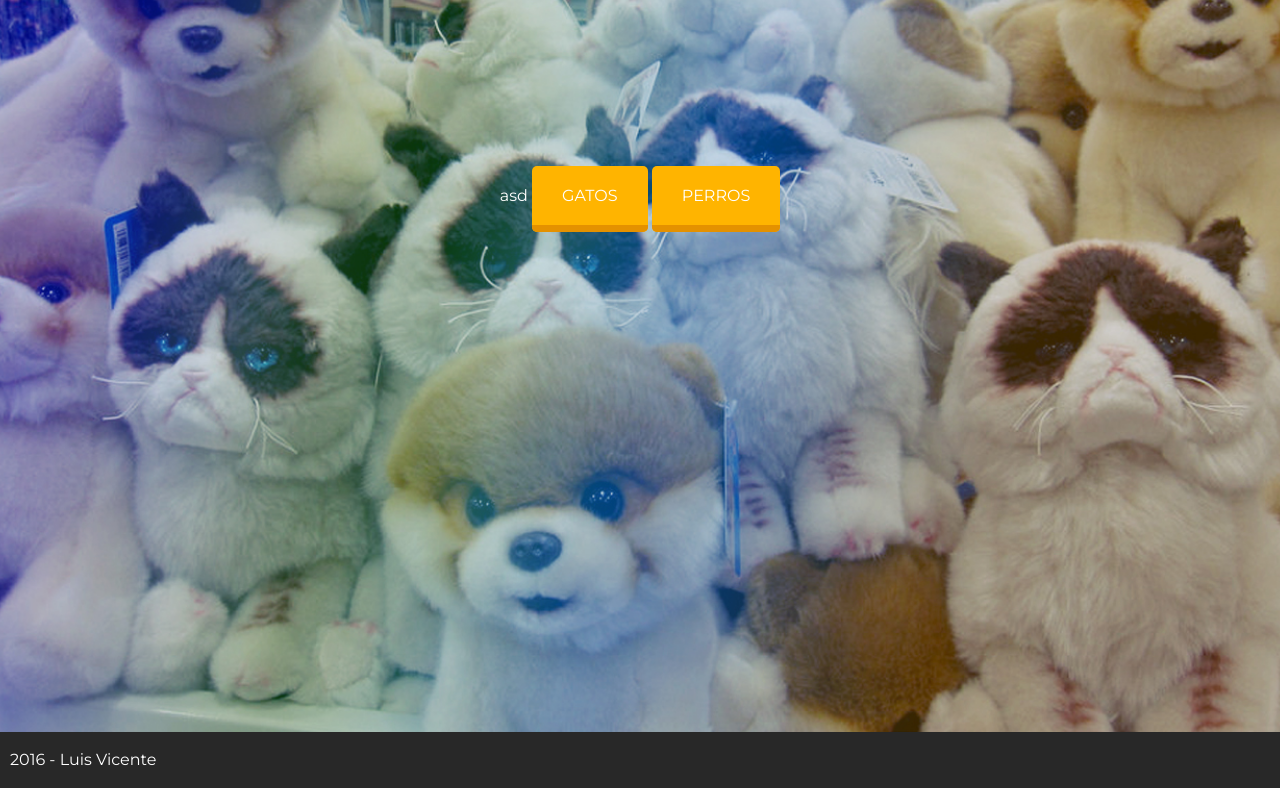
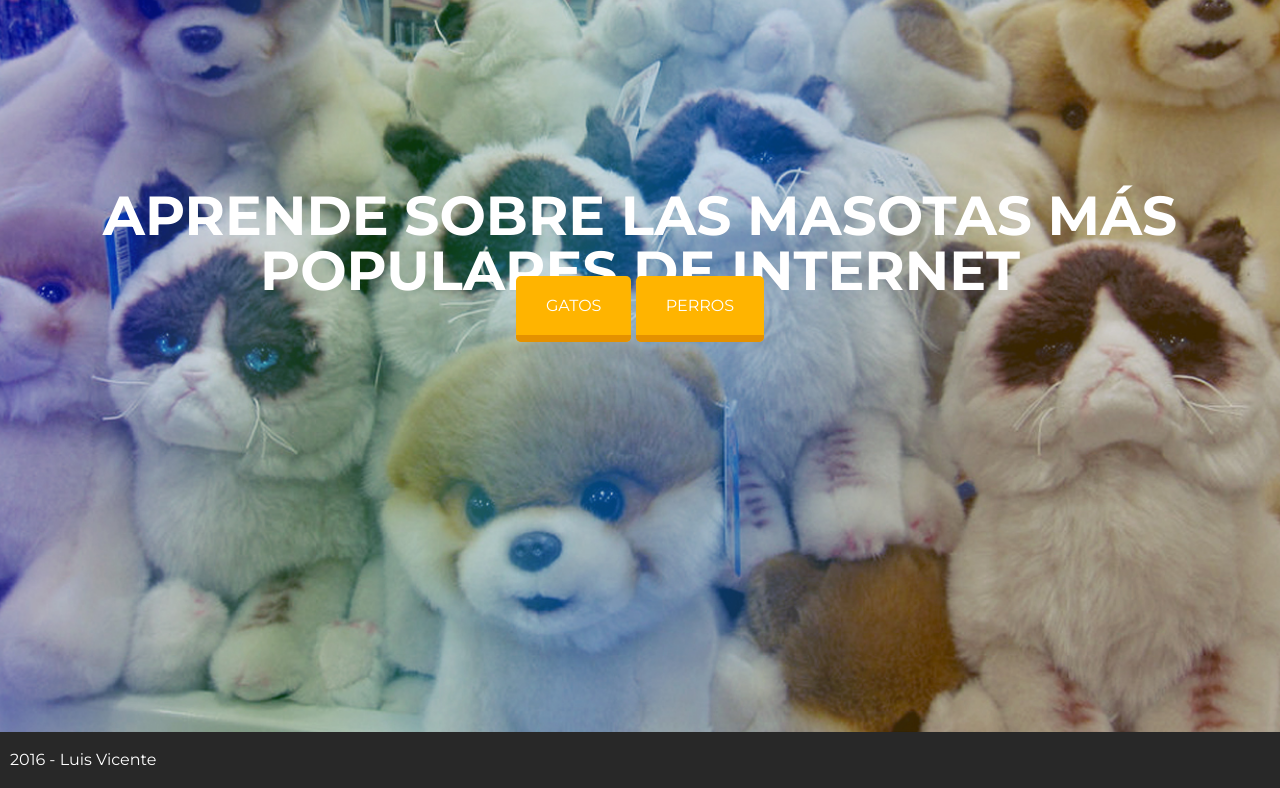
Before and after one commit to luisvix/platziFrontend, a plain HTML site: page index.html in a window 1280 px wide. Shown: the part 68-856 px from the top of the page. Drawn offline with Linux system fonts and the light colour scheme.

Commit message:
terminando pruebas

```diff
--- a/index.html
+++ b/index.html
@@ -19,7 +19,7 @@
 		</header>
 
 		<section class="home">
-asd
+			<h1>Aprende sobre las masotas más populares de internet</h1>
 
 			<a href="gatos.html" class="boton">Gatos</a>
 			<a href="perros.html" class="boton">Perros</a>
```
